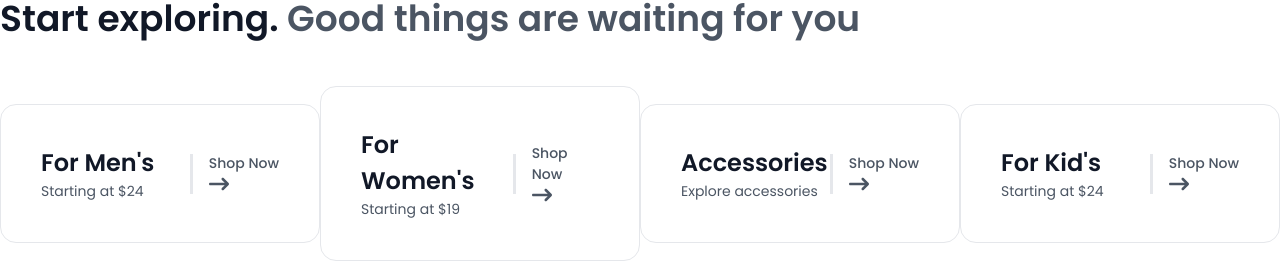
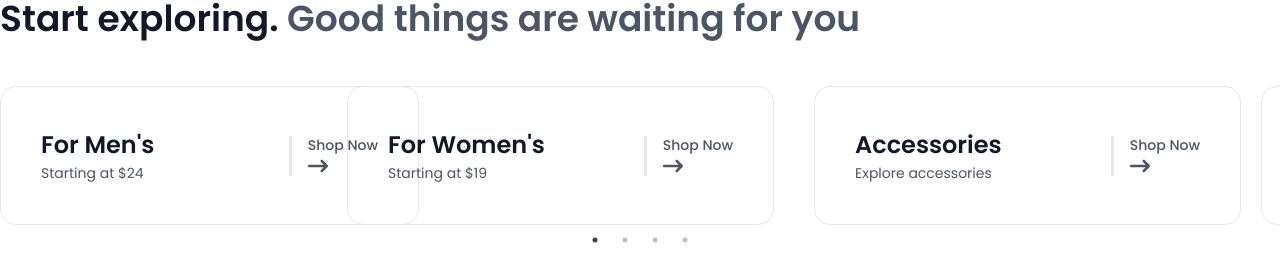
Before and after one commit to Rakib-Hassan-web/nexton-figma-, a React (Vite) app: page / in a window 1280 px wide. Shown: the part 975-1236 px from the top of the page. Built offline with nearby package versions, Linux system fonts and the light colour scheme.

Commit message:
explor slide complete need to respopncive

```diff
--- a/src/components/Expolre.jsx
+++ b/src/components/Expolre.jsx
@@ -3,7 +3,22 @@ import SingleExplore from './comon/SingleExplore'
 import { Link } from 'react-router'
 import { FaArrowRightLong } from 'react-icons/fa6'
 
+
+
+import Slider from "react-slick";
+import "slick-carousel/slick/slick.css";
+import "slick-carousel/slick/slick-theme.css";
+
 const Expolre = () => {
+
+const settings = {
+dots: true,
+infinite: true,
+speed: 500,
+slidesToShow: 3,
+slidesToScroll: 1
+};
+
 return (
 <>
 
@@ -17,12 +32,43 @@ return (
                     you</span>
             </h2>
 
-            <div className="EXPLORE  !flex justify-around !items-center">
-                <div className='border  w-[419px] p-[40px] rounded-[16px] border-[#E5E7EB]'>
+            <Slider {...settings}>
+                <div className="EXPLORE  flex justify-between !items-center ">
+                    <div className='!'>
+                        <div className='border  w-[419px] p-[40px] rounded-[16px] border-[#E5E7EB]'>
 
 
-                    <SingleExplore exploreBigtext={"For Men's"} exploreSmalltxt={'Starting at $24'} explorebutton={
-                        <Link className='font-praymary font-medium text-[14px] text-praymary'>Shop Now
+                            <SingleExplore exploreBigtext={"For Men's"} exploreSmalltxt={'Starting at $24'}
+                                explorebutton={ <Link className='font-praymary font-medium text-[14px] text-praymary'>
+                                Shop Now
+                                <FaArrowRightLong className='text-xl' />
+                                </Link>} />
+                        </div>
+                    </div>
+                </div>
+
+
+
+
+
+
+
+                <div className='border  w-[419px] p-[40px] rounded-[16px] ml-[-80px] border-[#E5E7EB]'>
+
+                    <SingleExplore exploreBigtext={"For Women's"} exploreSmalltxt={'Starting at $19'} explorebutton={
+                        <Link className='font-praymary font-medium text-[14px] text-praymary'>Shop
+                        Now
+                        <FaArrowRightLong className='text-xl' />
+                        </Link>} />
+                </div>
+
+
+                <div className='border  w-[419px] p-[40px] rounded-[16px] ml-[-40px] border-[#E5E7EB]'>
+
+
+                    <SingleExplore exploreBigtext={"Accessories"} exploreSmalltxt={'Explore accessories'}
+                        explorebutton={ <Link className='font-praymary font-medium text-[14px] text-praymary'>Shop
+                        Now
                         <FaArrowRightLong className='text-xl' />
                         </Link>} />
                 </div>
@@ -30,30 +76,8 @@ return (
 
 
 
-                  <div className='border  w-[419px] p-[40px] rounded-[16px] border-[#E5E7EB]'>
 
-
-                    <SingleExplore exploreBigtext={"For Women's"} exploreSmalltxt={'Starting at $19'} explorebutton={
-                        <Link className='font-praymary font-medium text-[14px] text-praymary'>Shop Now
-                        <FaArrowRightLong className='text-xl' />
-                        </Link>} />
-                </div>
-
-
-
-                  <div className='border  w-[419px] p-[40px] rounded-[16px] border-[#E5E7EB]'>
-
-
-                    <SingleExplore exploreBigtext={"Accessories"} exploreSmalltxt={'Explore accessories'} explorebutton={
-                        <Link className='font-praymary font-medium text-[14px] text-praymary'>Shop Now
-                        <FaArrowRightLong className='text-xl' />
-                        </Link>} />
-                </div>
-
-
-
-
-                <div className='border  w-[419px] p-[40px] rounded-[16px] border-[#E5E7EB]'>
+                <div className='border  w-[419px] p-[40px] rounded-[16px] ml-[-20px]  border-[#E5E7EB]'>
 
 
                     <SingleExplore exploreBigtext={"For Kid's"} exploreSmalltxt={'Starting at $24'} explorebutton={
@@ -61,11 +85,15 @@ return (
                         <FaArrowRightLong className='text-xl' />
                         </Link>} />
                 </div>
-            </div>
 
+            </Slider>
         </div>
 
     </section>
+
+
+
+
 
 
 
```
